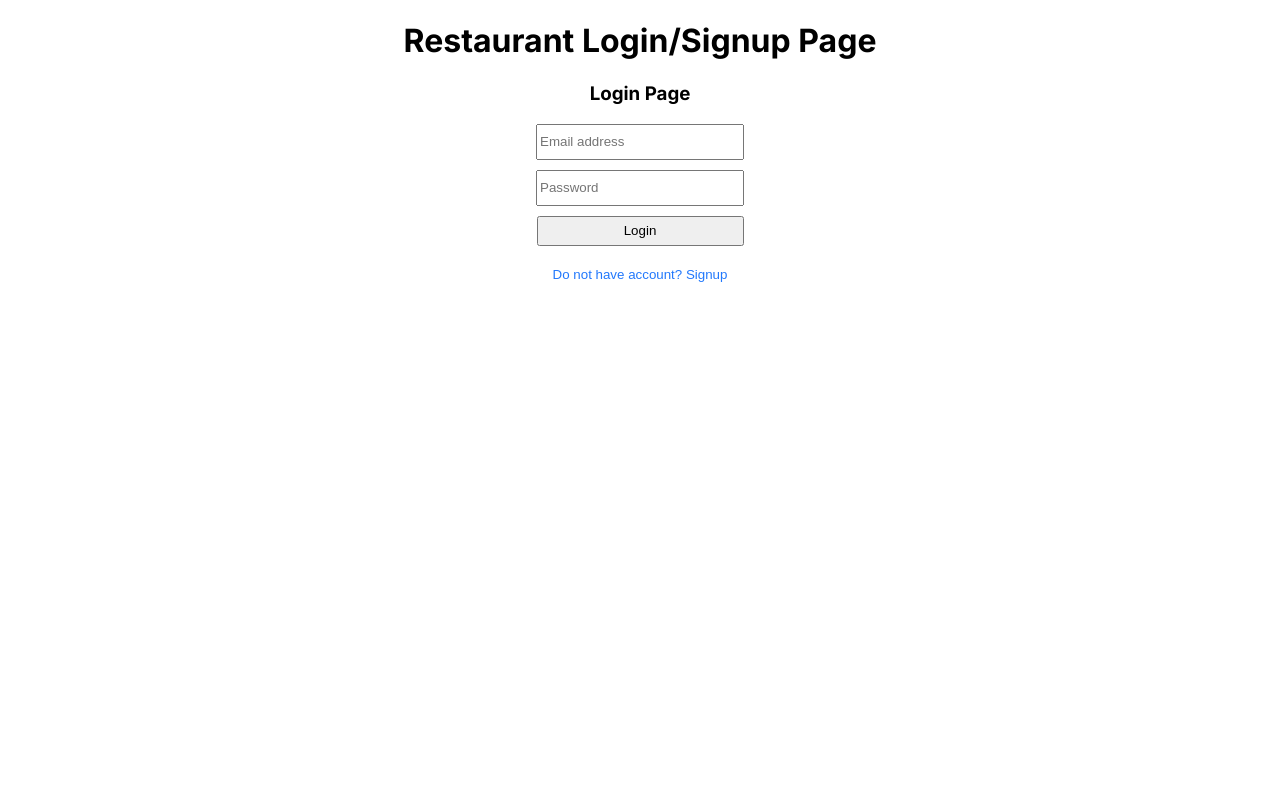
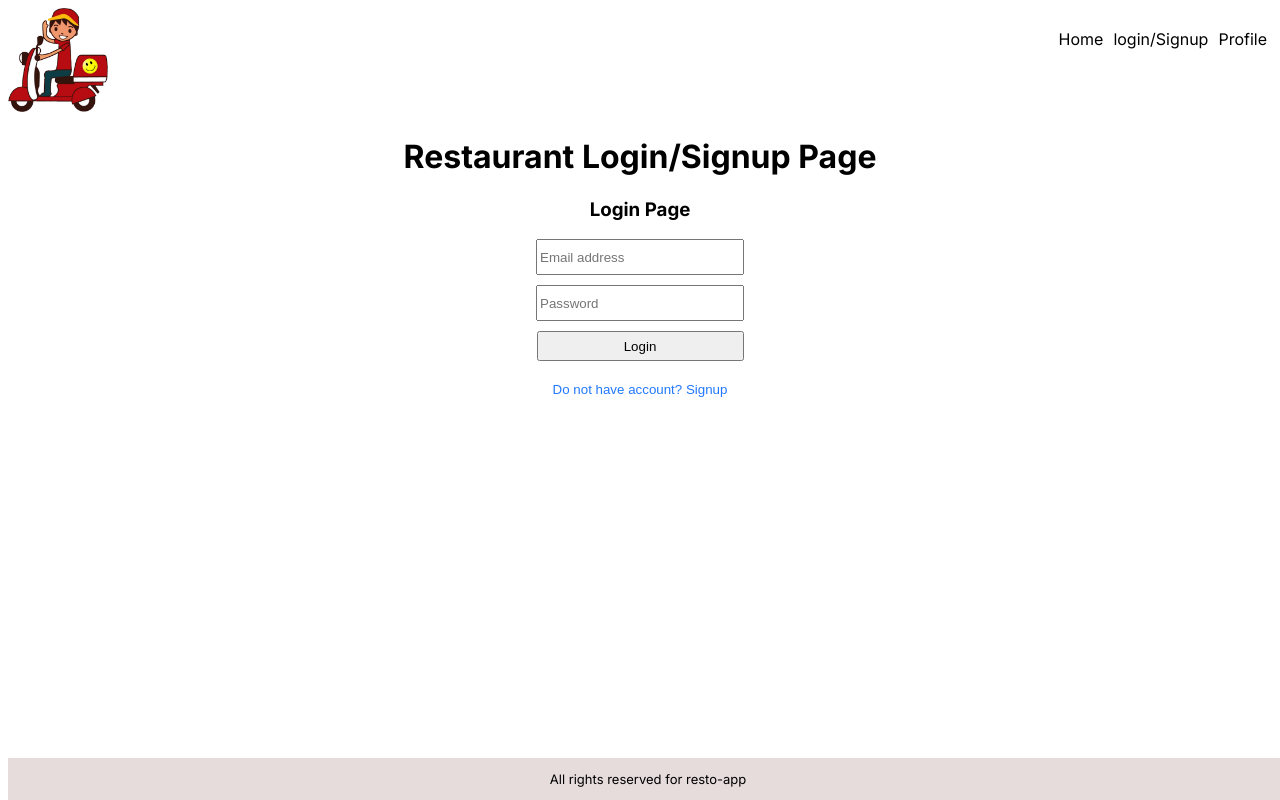
Before and after one commit to abhay29121994/foodDelivery, a Next.js app: page /restaurant in a window 1280 px wide. Built offline with nearby package versions, Linux system fonts and the light colour scheme.

Commit message:
add restaurant  header and footer-----second commit

```diff
--- /dev/null
+++ b/src/app/_components/Footer.js
@@ -0,0 +1,9 @@
+const Footer = () => {
+  return (
+    <div className="footer-wrapper">
+      <p>All rights reserved for resto-app</p>
+    </div>
+  );
+};
+
+export default Footer;
--- /dev/null
+++ b/src/app/_components/RestaurantHeader.js
@@ -0,0 +1,25 @@
+import Link from "next/link";
+const RestaurantHeader = () => {
+  return (
+    <div className="header-wrapper">
+      <div className="logo">
+        <img style={{ width: 100 }} src="logo.png" />
+      </div>
+      <ul>
+        <li>
+          <Link href="/">Home</Link>
+        </li>
+
+        <li>
+          <Link href="/">login/Signup</Link>
+        </li>
+
+        <li>
+          <Link href="/">Profile</Link>
+        </li>
+      </ul>
+    </div>
+  );
+};
+
+export default RestaurantHeader;
--- a/src/app/globals.css
+++ b/src/app/globals.css
@@ -1,3 +1,7 @@
+*{
+    /* margin: 0px; */
+    /* padding: 0px; */
+}
 .input-wrapper{
     margin:10px;
 }
--- a/src/app/restaurant/page.js
+++ b/src/app/restaurant/page.js
@@ -1,13 +1,16 @@
 "use client";
 import { useState } from "react";
-import RestaurantLogin from "../_components/restaurantLogin";
-import RestaurantSignup from "../_components/restaurantSignup";
-
+import RestaurantLogin from "../_components/RestaurantLogin";
+import RestaurantSignup from "../_components/RestaurantSignup";
+import RestaurantHeader from "../_components/RestaurantHeader";
+import "./style.css";
+import Footer from "../_components/Footer";
 const Restaurant = () => {
   const [login, setLogin] = useState(true);
   return (
     <>
       <div className="container">
+        <RestaurantHeader />
         <h1>Restaurant Login/Signup Page</h1>
         {login ? <RestaurantLogin /> : <RestaurantSignup />}
         <button className="button-link" onClick={() => setLogin(!login)}>
@@ -16,6 +19,7 @@
             : "Already have account? login "}
         </button>
       </div>
+      <Footer />
     </>
   );
 };
--- /dev/null
+++ b/src/app/restaurant/style.css
@@ -0,0 +1,35 @@
+.header-wrapper{
+    display: flex;
+    justify-content: space-between;
+}
+
+.header-wrapper ul{
+    display: flex;
+}
+
+.header-wrapper ul li{
+    list-style-type: none;
+    color:black;
+    padding: 5px;
+
+
+}
+
+.header-wrapper ul li a {
+    text-decoration: none;
+    color:black;
+}
+
+.header-wrapper ul li a:hover{
+    color:rgb(33, 120, 252)
+}
+
+.footer-wrapper{
+    position: fixed;
+    bottom: 0;
+    text-align: center;
+    background-color: rgb(231, 220, 220);
+    width: 100%;
+    font-size: 13px;
+    /* padding: 5px; */
+}
```
Also changed, not shown: public/logo.png (added), 1 other file (tests, documents, lock files or other folders).
